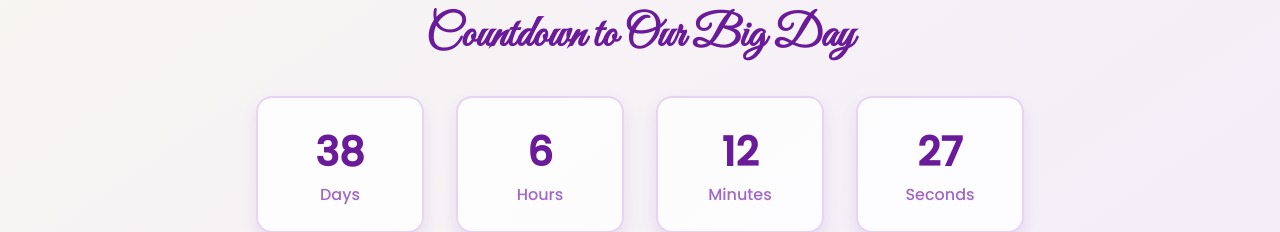
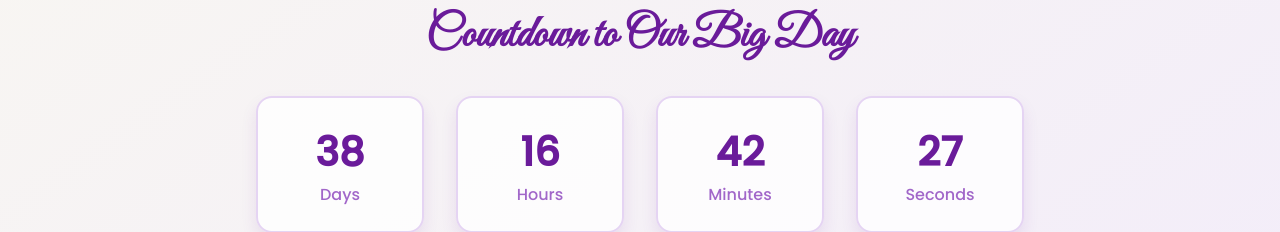
Before and after one commit to ashamold2002/Wedding_Invitation, a React (Create React App) app: page / in a window 1280 px wide. Shown: the part 1200-1432 px from the top of the page. Built offline with nearby package versions, Linux system fonts and the light colour scheme.

Commit message:
version_6

```diff
--- a/src/components/Countdown.js
+++ b/src/components/Countdown.js
@@ -4,7 +4,10 @@ import ScrollButton from "./ScrollButton";
 
 const Countdown = () => {
   const calculateTimeLeft = () => {
-    const difference = +new Date("2025-05-28") - +new Date();
+    const targetDate = new Date("2025-05-28T10:30:00"); // YYYY-MM-DDTHH:mm:ss format
+    const now = new Date();
+    const difference = targetDate - now;
+
     let timeLeft = {};
 
     if (difference > 0) {
@@ -12,9 +15,10 @@ const Countdown = () => {
         Days: Math.floor(difference / (1000 * 60 * 60 * 24)),
         Hours: Math.floor((difference / (1000 * 60 * 60)) % 24),
         Minutes: Math.floor((difference / 1000 / 60) % 60),
-        Seconds: Math.floor((difference / 1000) % 60)
+        Seconds: Math.floor((difference / 1000) % 60),
       };
     }
+
     return timeLeft;
   };
 
```
